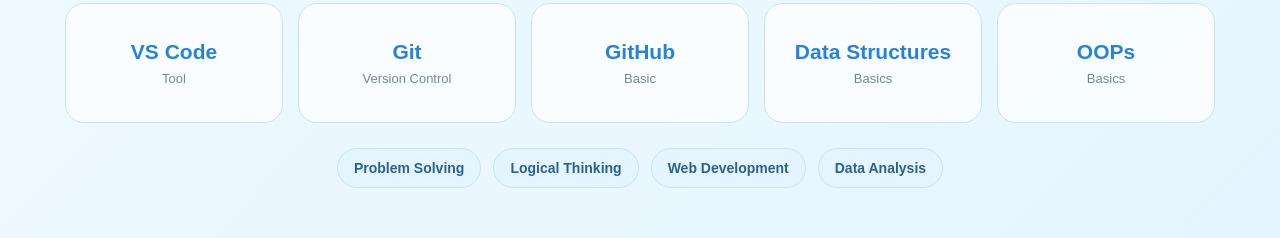
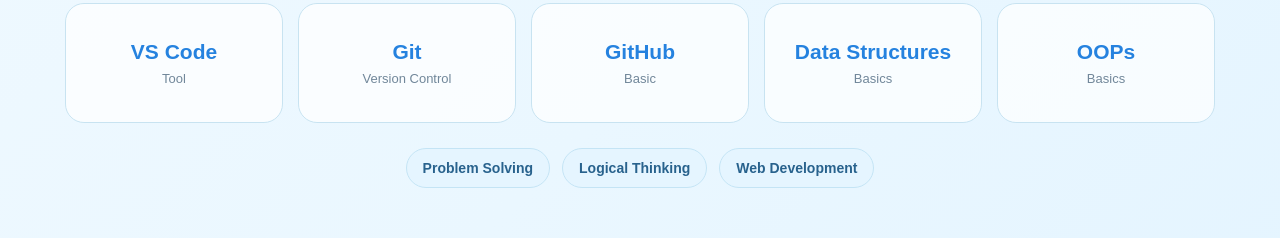
Before and after one commit to neerajbajhaiya-nbj/Neeraj-resume, a plain HTML site: page index.html in a window 1280 px wide. Shown: the part 2030-2268 px from the top of the page. Drawn offline with Linux system fonts and the light colour scheme.

Commit message:
Update index.html

```diff
--- a/index.html
+++ b/index.html
@@ -504,10 +504,6 @@
 
         <div>
             <b>Web Development</b>
-        </div>
-
-        <div>
-            <b>Data Analysis</b>
         </div>
 
     </div>
```
